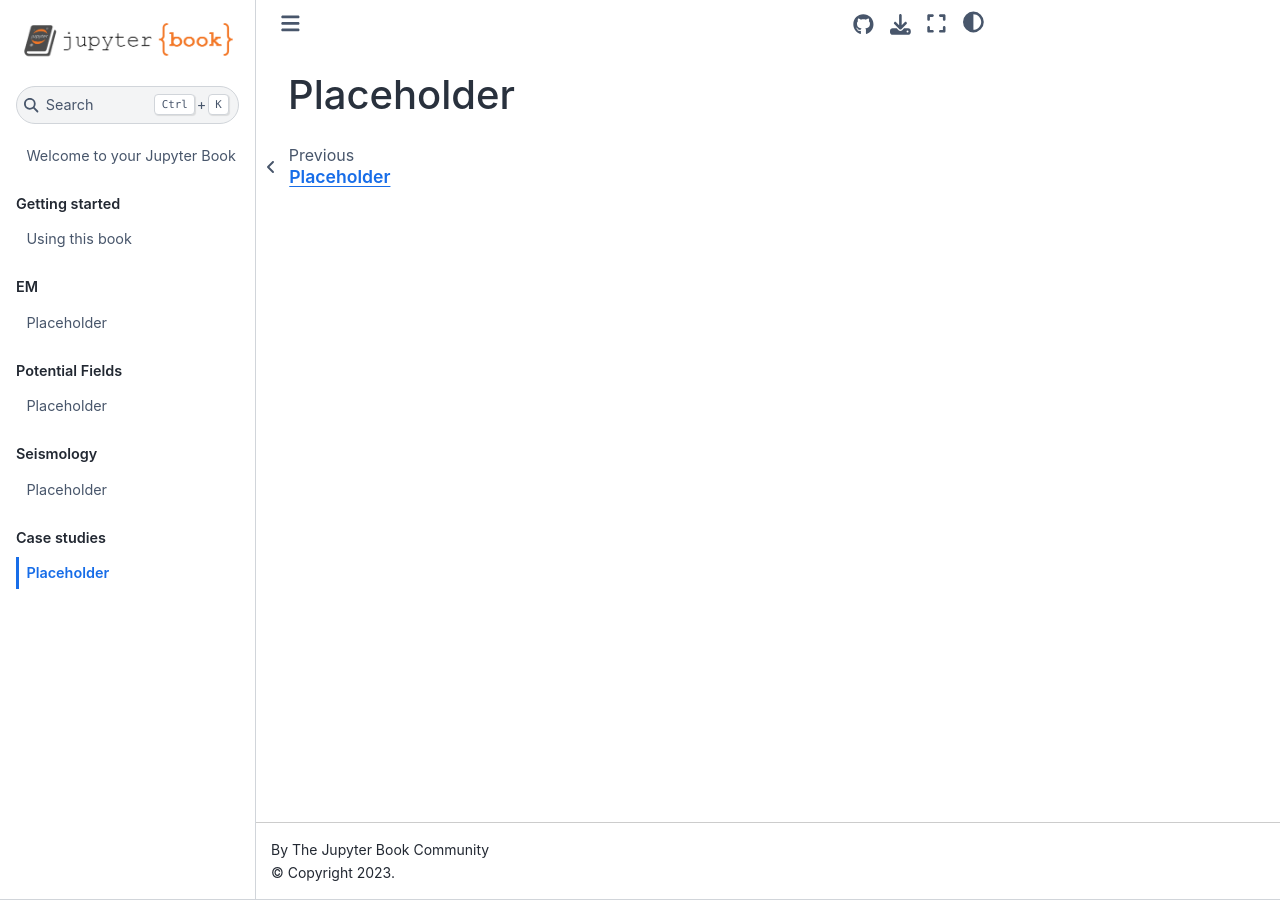
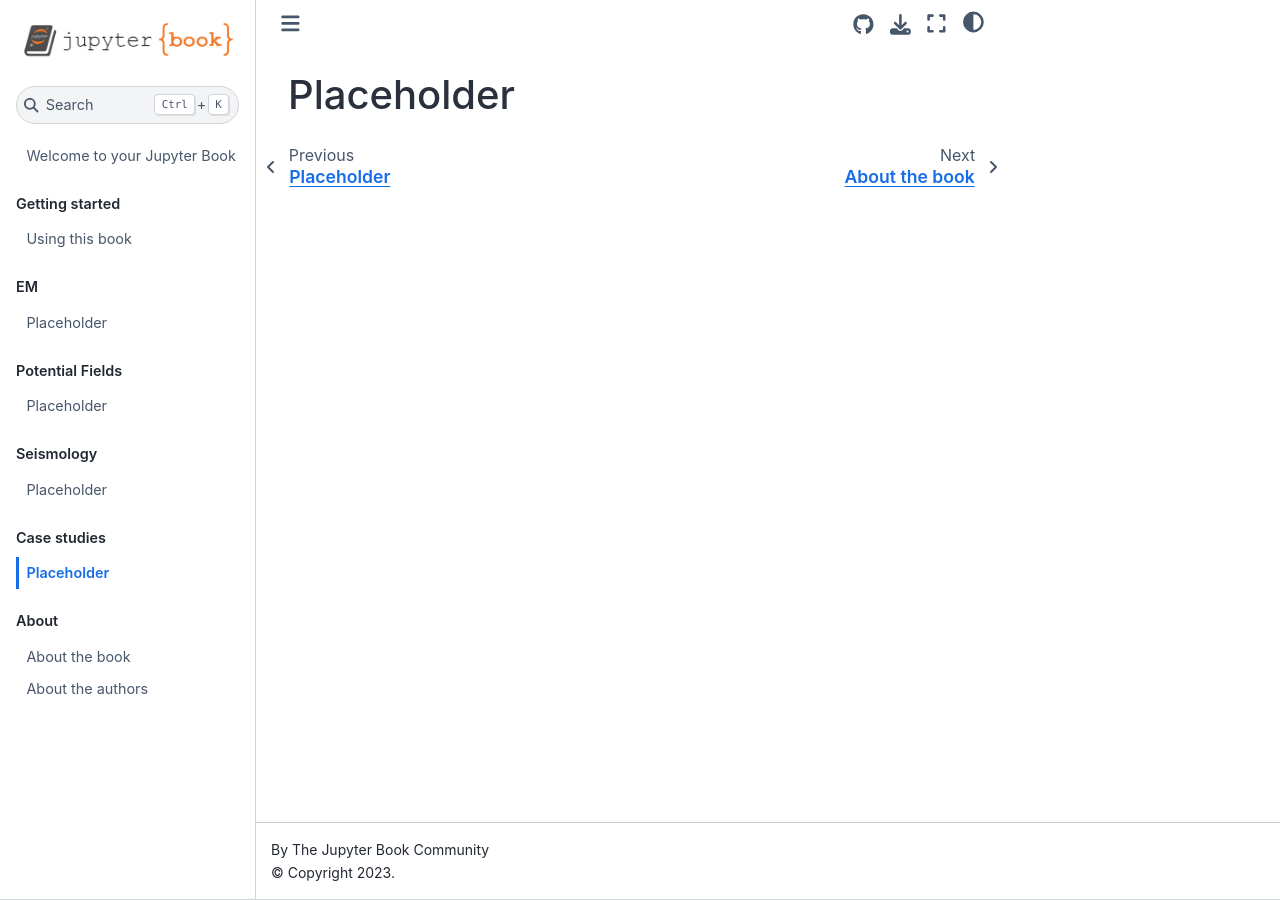
Before and after one commit to GeophysicsLibrary/applied-geophysics, a Jupyter Book: the page built from casestudy/intro.md, in a window 1280 px wide. Built offline with Jupyter Book 1.0.4 settings and Sphinx 7.4.7 and the Sphinx Book theme 1.1.4, drawn with Linux system fonts in a browser that asks for light colours; pages that are not in the unit, such as notebooks, are missing from menus.

Commit message:
Add a placeholder page about the book and authors (#5)

```diff
--- a/_toc.yml
+++ b/_toc.yml
@@ -13,9 +13,14 @@ parts:
   - caption: Potential Fields
     chapters:
       - file: potentialfields/intro
+      - file: potentialfields/intro-gravity
   - caption: Seismology
     chapters:
       - file: seismology/intro
   - caption: Case studies
     chapters:
       - file: casestudy/intro
+  - caption: About
+    chapters:
+      - file: about/index
+      - file: about/authors
--- /dev/null
+++ b/about/authors.md
@@ -0,0 +1,3 @@
+# About the authors
+
+Add your name:
--- /dev/null
+++ b/about/index.md
@@ -0,0 +1 @@
+# About the book
```
